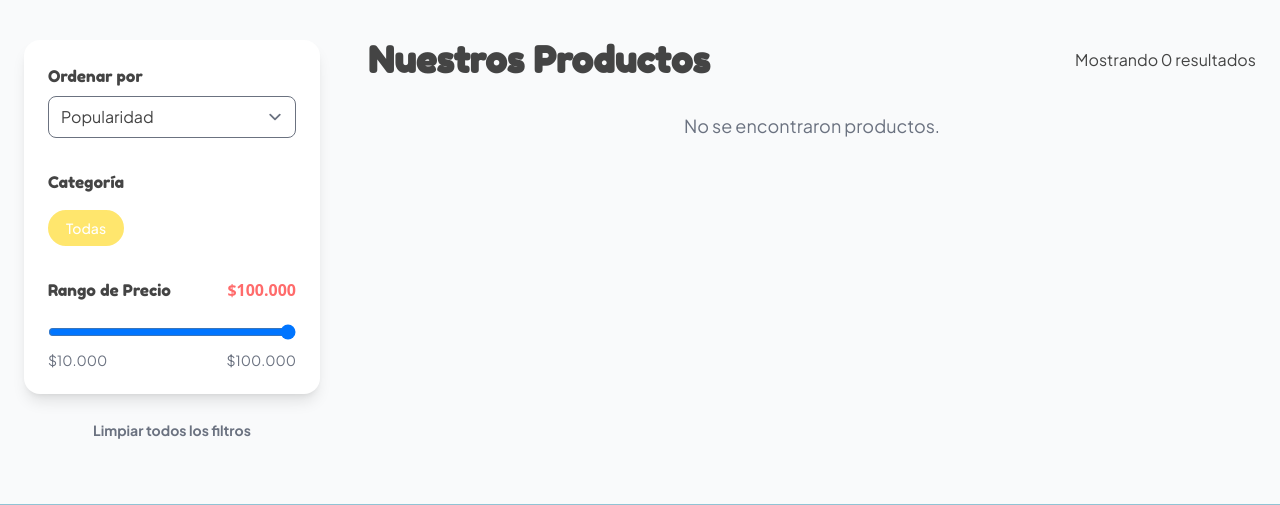
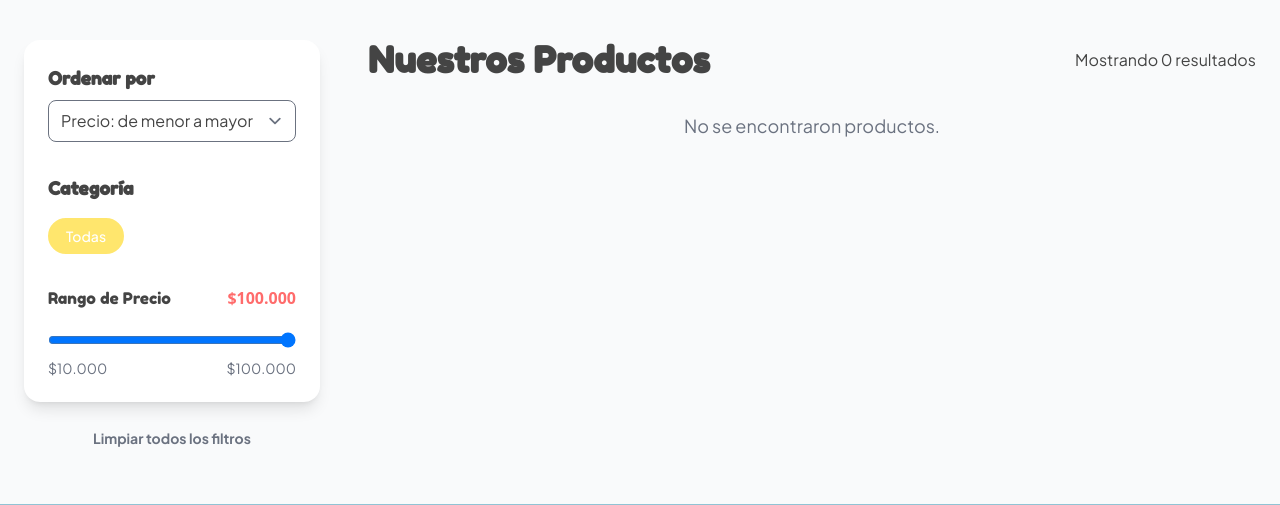
Before and after one commit to BarbaraVera/CatalogoJuguetes, a Django app: page /catalogo/ in a window 1280 px wide. Shown: the part 108-613 px from the top of the page. Run offline with Django 4.2, Linux system fonts and the light colour scheme; data that the repository does not hold is empty; some libraries are stand-ins or nearby versions.

Commit message:
correccion

```diff
--- a/templates/catalogo/home.html
+++ b/templates/catalogo/home.html
@@ -1,9 +1,6 @@
 {% extends 'catalogo/base.html' %}
 {% block title %}Aqui toys{%endblock %} {% block content %}
 {% load static %}
-{% block meta_description %}Descubre el catálogo de Aqui Toys: peluches, juguetes y accesorios únicos.{% endblock %}
-
-
 
 <main class="flex-1">
 
--- a/templates/catalogo/lista_productos.html
+++ b/templates/catalogo/lista_productos.html
@@ -1,6 +1,7 @@
 {% extends 'catalogo/base.html' %}
 
-{% block title %}Nuestra Tienda de Peluches{% endblock %}
+{% block title %}Aqui toys - Catálogo{% endblock %}
+{% load static %}
 
 {% block content %}
 <main class="container mx-auto px-6 py-10 flex-grow">
@@ -12,21 +13,23 @@
             </button>
         </div>
 
-        <aside id="filter-sidebar" class="w-full lg:w-1/4 hidden lg:block">
+        <!-- SIDEBAR -->
+        <aside id="filter-sidebar" class="w-full lg:w-1/4 hidden lg:block" aria-label="Filtros de productos">
             <form method="get" action="{% url 'lista_productos' %}">
                 <div class="sticky top-28 space-y-8 bg-white p-6 rounded-2xl shadow-lg">
 
+                    <!-- Ordenar -->
                     <div>
-                        <h3 class="logo-font"><span>Ordenar por</span></h3>
+                        <h2 class="logo-font text-lg font-bold">Ordenar por</h2>
                         <select name="ordenar" onchange="this.form.submit()" class="form-select w-full mt-2 rounded-lg ...">
-                            <option value="populares" {% if ordenar_seleccionado == 'populares' %}selected{% endif %}>Popularidad</option>
                             <option value="precio_asc" {% if ordenar_seleccionado == 'precio_asc' %}selected{% endif %}>Precio: de menor a mayor</option>
                             <option value="precio_desc" {% if ordenar_seleccionado == 'precio_desc' %}selected{% endif %}>Precio: de mayor a menor</option>
                         </select>
                     </div>
 
+                    <!-- Categoría -->
                     <div>
-                        <h3 class="logo-font"><span>Categoría</span></h3>
+                        <h2 class="logo-font text-lg font-bold">Categoría</h2>
                         <div class="flex flex-wrap gap-2 mt-4">
                             <label class="filter-option-label">
                                 <input onchange="this.form.submit()" class="sr-only" name="categoria" type="radio" value="" {% if not categoria_seleccionada %}checked{% endif %}/>
@@ -41,13 +44,14 @@
                         </div>
                     </div>
 
+                    <!-- Rango de precio -->
                     <div>
-                        <h3 class="logo-font flex justify-between items-center">
+                        <h2 class="logo-font flex justify-between items-center">
                             <span>Rango de Precio</span>
                             <span id="precio-max-display" class="font-sans text-base font-bold text-[var(--primary-color)]">
                                 ${{ precio_max_seleccionado|default:'100000' }}
                             </span>
-                        </h3>
+                        </h2>
                         <div class="mt-4 relative">
                             <input id="precio-max-slider" name="precio_max" type="range" min="10000" max="100000" step="5000" value="{{ precio_max_seleccionado|default:'100000' }}" onchange="this.form.submit()" class="w-full h-2 bg-gray-200 rounded-lg ..."/>
                             <div class="flex justify-between items-center text-sm text-gray-500 mt-2">
@@ -65,6 +69,7 @@
             </div>
         </aside>
 
+        <!-- PRODUCTOS -->
         <section class="w-full lg:w-3/4">
             <div class="flex justify-between items-center mb-8">
                 {% if query %}
@@ -74,32 +79,30 @@
                 {% endif %}
                 <p class="text-[var(--text-secondary)]">Mostrando {{ productos|length }} resultados</p>
             </div>
+
             <div class="grid grid-cols-2 gap-4 sm:grid-cols-2 md:gap-6 lg:grid-cols-3">
                 {% for producto in productos %}
-                <div class="product-card group">
+                <article class="product-card group" itemscope itemtype="https://schema.org/Product">
                     <div class="relative bg-sky-100">
-                        <a href="{% url 'detalle_producto' producto.pk %}">
-                            <img alt="{{ producto.nombre }}" class="object-contain w-full h-64 p-4" src="{{ producto.imagen.url }}">
+                        <a href="{% url 'detalle_producto' producto.pk %}" itemprop="url">
+                            <img alt="{{ producto.nombre }}" class="object-contain w-full h-64 p-4" src="{{ producto.imagen.url }}" itemprop="image">
                         </a>
                     </div>
                     <div class="p-5 text-center">
-                        <h3 class="font-bold text-lg text-[var(--text-primary)]">
+                        <h2 class="font-bold text-lg text-[var(--text-primary)]" itemprop="name">
                             <a href="{% url 'detalle_producto' producto.pk %}" class="hover:text-[var(--primary-color)] transition-colors">
                                 {{ producto.nombre }}
                             </a>
-                        </h3>
-                        <p class="text-xl font-bold text-[var(--primary-color)] mt-2">${{ producto.precio }}</p>
+                        </h2>
+                        <p class="text-xl font-bold text-[var(--primary-color)] mt-2" itemprop="offers" itemscope itemtype="https://schema.org/Offer">
+                            <span itemprop="price">{{ producto.precio }}</span> <meta itemprop="priceCurrency" content="CLP" />
+                        </p>
                     </div>
-                </div>
+                </article>
                 {% empty %}
                 <p class="col-span-full text-center text-lg text-gray-500">No se encontraron productos.</p>
                 {% endfor %}
             </div>
-
-            {% if productos.has_other_pages %}
-            <div class="mt-12 flex justify-center items-center gap-4">
-                </div>
-            {% endif %}
         </section>
     </div>
 </main>
```
Also changed, not shown: templates/catalogo/detalle_producto.html (+21 -1 lines).
